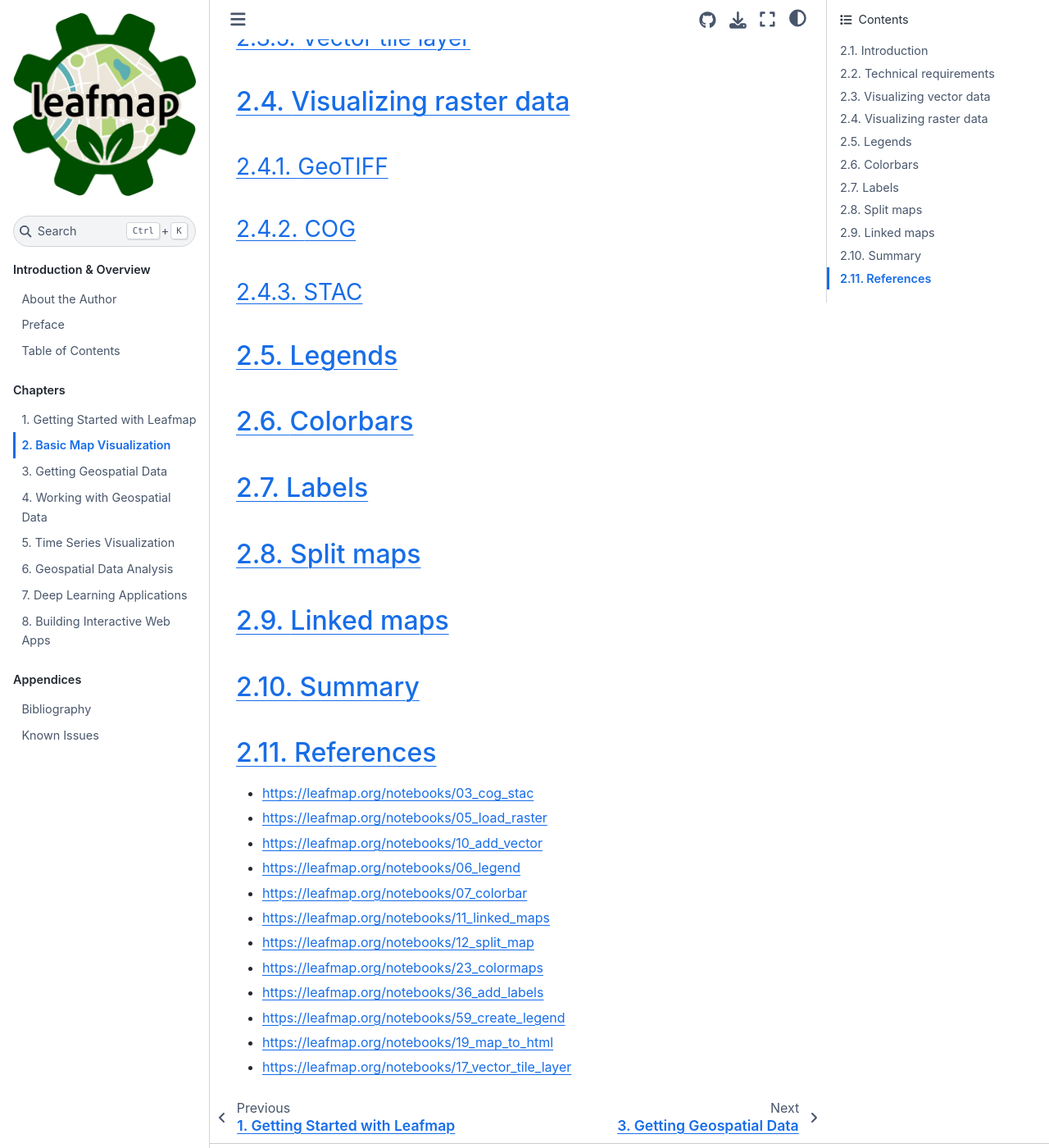
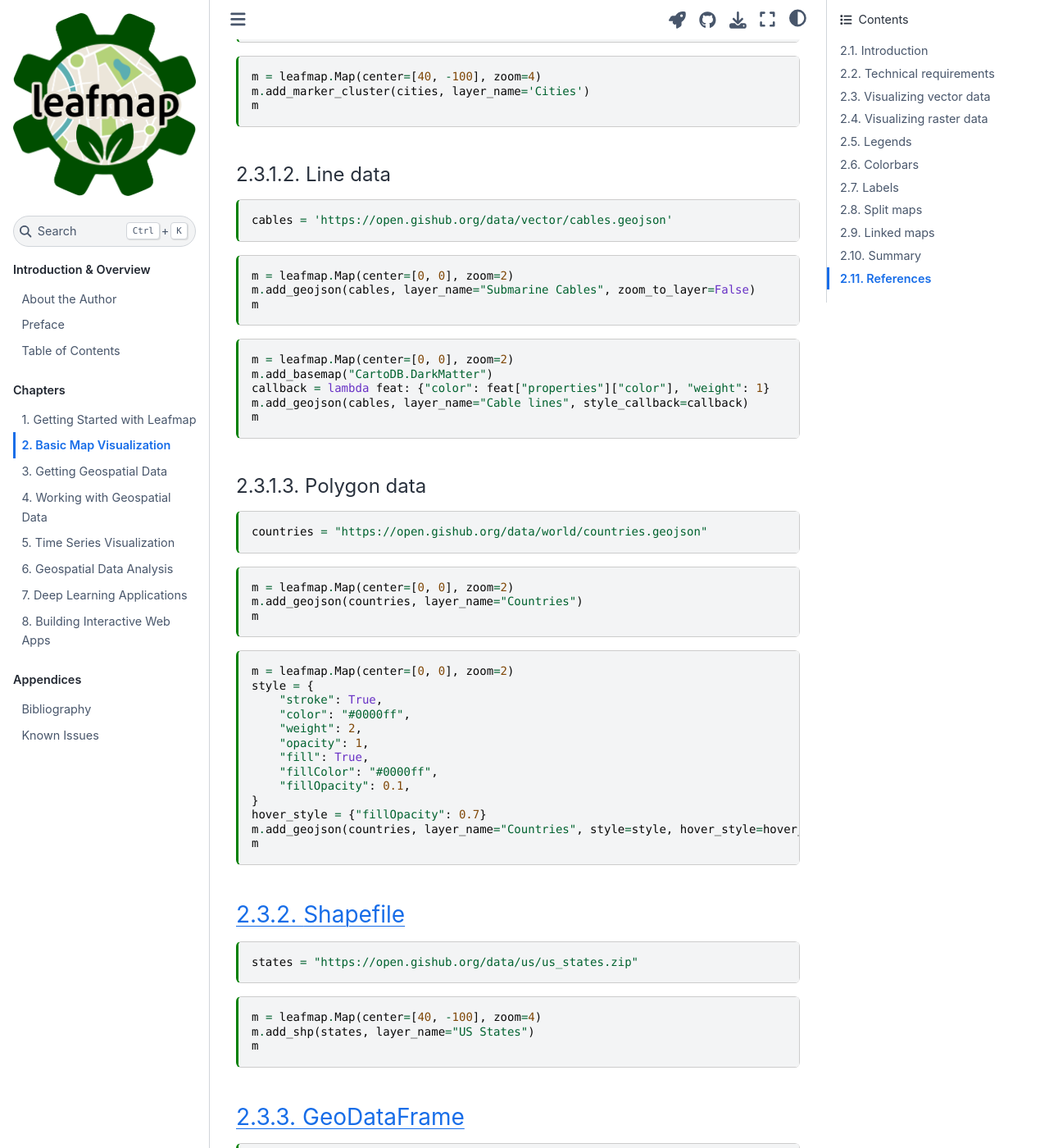
Before and after one commit to giswqs/leafmap-book, a Jupyter Book: the page built from chapters/2_data_viz.md, in a window 1280 px wide and 1400 px high, scrolled down 1518 px. Shown: the whole window at 82% size. Built offline with Jupyter Book 1.0.4 settings and Sphinx 7.4.7 and the Sphinx Book theme 1.1.4, drawn with Linux system fonts in a browser that asks for light colours; some of the changed text lies outside the part shown.

Commit message:
Updated book

````diff
--- a/chapters/2_data_viz.md
+++ b/chapters/2_data_viz.md
@@ -1,16 +1,16 @@
 ---
-jupyter:
-  jupytext:
-    text_representation:
-      extension: .md
-      format_name: markdown
-      format_version: '1.3'
-      jupytext_version: 1.14.5
-  kernelspec:
-    display_name: Python 3
-    language: python
-    name: python3
+jupytext:
+  text_representation:
+    extension: .md
+    format_name: myst
+    format_version: 0.13
+    jupytext_version: 1.14.5
+kernelspec:
+  display_name: Python 3
+  language: python
+  name: python3
 ---
+
 # Basic Map Visualization
 
 ```{contents}
@@ -20,7 +20,13 @@
 
 ## Introduction
 
+Map visualization is a powerful tool for analyzing and communicating spatial data. In this chapter, we will explore various techniques for visualizing vector data on a map. We will cover different file formats and demonstrate how to use them to create interactive and informative maps. By the end of this chapter, you will have a solid understanding of basic map visualization techniques and be able to apply them to your own projects.
+
 ## Technical requirements
+
+```{code-cell} ipython3
+import leafmap
+```
 
 ## Visualizing vector data
 
@@ -28,52 +34,59 @@
 
 #### Point data
 
-```{code-cell} ipython3import leafmap
+```{code-cell} ipython3
+cities = 'https://open.gishub.org/data/us/cities.geojson'
 ```
 
-```{code-cell} ipython3cities = 'https://open.gishub.org/data/world/world_cities.geojson'
+```{code-cell} ipython3
+m = leafmap.Map(center=[40, -100], zoom=4)
 ```
 
-```{code-cell} ipython3m = leafmap.Map()
-```
-
-```{code-cell} ipython3m.add_geojson(cities, layer_name='Cities')
+```{code-cell} ipython3
+m.add_geojson(cities, layer_name='Cities')
 m
 ```
 
-```{code-cell} ipython3m = leafmap.Map()
+```{code-cell} ipython3
+m = leafmap.Map(center=[40, -100], zoom=4)
 m.add_marker_cluster(cities, layer_name='Cities')
 m
 ```
 
 #### Line data
 
-```{code-cell} ipython3url = 'https://open.gishub.org/data/vector/cables.geojson'
+```{code-cell} ipython3
+cables = 'https://open.gishub.org/data/vector/cables.geojson'
 ```
 
-```{code-cell} ipython3m = leafmap.Map(center=[0, 0], zoom=2)
-m.add_geojson(url, layer_name="Submarine Cables", zoom_to_layer=False)
+```{code-cell} ipython3
+m = leafmap.Map(center=[0, 0], zoom=2)
+m.add_geojson(cables, layer_name="Submarine Cables", zoom_to_layer=False)
 m
 ```
 
-```{code-cell} ipython3m = leafmap.Map(center=[0, 0], zoom=2)
+```{code-cell} ipython3
+m = leafmap.Map(center=[0, 0], zoom=2)
 m.add_basemap("CartoDB.DarkMatter")
 callback = lambda feat: {"color": feat["properties"]["color"], "weight": 1}
-m.add_geojson(url, layer_name="Cable lines", style_callback=callback)
+m.add_geojson(cables, layer_name="Cable lines", style_callback=callback)
 m
 ```
 
 #### Polygon data
 
-```{code-cell} ipython3url = "https://open.gishub.org/data/world/countries.geojson"
+```{code-cell} ipython3
+countries = "https://open.gishub.org/data/world/countries.geojson"
 ```
 
-```{code-cell} ipython3m = leafmap.Map(center=[0, 0], zoom=2)
-m.add_geojson(url, layer_name="Countries")
+```{code-cell} ipython3
+m = leafmap.Map(center=[0, 0], zoom=2)
+m.add_geojson(countries, layer_name="Countries")
 m
 ```
 
-```{code-cell} ipython3m = leafmap.Map(center=[0, 0], zoom=2)
+```{code-cell} ipython3
+m = leafmap.Map(center=[0, 0], zoom=2)
 style = {
     "stroke": True,
     "color": "#0000ff",
@@ -84,104 +97,126 @@
     "fillOpacity": 0.1,
 }
 hover_style = {"fillOpacity": 0.7}
-m.add_geojson(url, layer_name="Countries", style=style, hover_style=hover_style)
+m.add_geojson(countries, layer_name="Countries", style=style, hover_style=hover_style)
 m
 ```
 
 ### Shapefile
 
-```{code-cell} ipython3url = "https://open.gishub.org/data/us/us_states.zip"
+```{code-cell} ipython3
+states = "https://open.gishub.org/data/us/us_states.zip"
 ```
 
-```{code-cell} ipython3m = leafmap.Map(center=[40, -100], zoom=4)
-m.add_shp(url, layer_name="US States")
+```{code-cell} ipython3
+m = leafmap.Map(center=[40, -100], zoom=4)
+m.add_shp(states, layer_name="US States")
 m
 ```
 
 ### GeoDataFrame
 
-```{code-cell} ipython3import leafmap
+```{code-cell} ipython3
 import geopandas as gpd
 ```
 
-```{code-cell} ipython3gdf = gpd.read_file(url)
+```{code-cell} ipython3
+gdf = gpd.read_file(states)
 gdf.head()
 ```
 
-```{code-cell} ipython3m = leafmap.Map(center=[40, -100], zoom=4)
+```{code-cell} ipython3
+m = leafmap.Map(center=[40, -100], zoom=4)
 m.add_gdf(gdf, layer_name="US States")
 m
 ```
 
 ### GeoPackage
 
-```{code-cell} ipython3url = "https://open.gishub.org/data/us/us_regions.gpkg"
+```{code-cell} ipython3
+regions = "https://open.gishub.org/data/us/us_regions.gpkg"
 ```
 
-```{code-cell} ipython3m = leafmap.Map(center=[40, -100], zoom=4)
-m.add_vector(url, layer_name="US Regions")
+```{code-cell} ipython3
+m = leafmap.Map(center=[40, -100], zoom=4)
+m.add_vector(regions, layer_name="US Regions")
 m
 ```
 
 ### Vector tile layer
 
-```{code-cell} ipython3url = 'https://tile.nextzen.org/tilezen/vector/v1/512/all/{z}/{x}/{y}.mvt?api_key=gCZXZglvRQa6sB2z7JzL1w'
-attribution = "Nextzen"
-```
-
-```{code-cell} ipython3m = leafmap.Map()
-m.add_vector_tile_layer(url, attribution)
+```{code-cell} ipython3
+m = leafmap.Map()
+url = "https://planetarycomputer.microsoft.com/api/data/v1/vector/collections/ms-buildings/tilesets/global-footprints/tiles/{z}/{x}/{y}"
+attribution = "Microsoft"
+vector_tile_layer_styles = {}
+m.add_vector_tile_layer(url, attribution, vector_tile_layer_styles)
 m
 ```
 
 ## Visualizing raster data
 
 ```{code-cell} ipython3
+
 ```
 
 ### GeoTIFF
 
 ```{code-cell} ipython3
+dem = 'dem.tif'
+landsat = 'landsat.tif'
+```
+
+```{code-cell} ipython3
+dem_url = 'https://open.gishub.org/data/raster/dem.tif'
+landsat_url = 'https://open.gishub.org/data/raster/landsat7.tif'
 ```
 
 ### COG
 
 ```{code-cell} ipython3
+
 ```
 
 ### STAC
 
 ```{code-cell} ipython3
+
 ```
 
 ## Legends
 
 ```{code-cell} ipython3
+
 ```
 
 ## Colorbars
 
 ```{code-cell} ipython3
+
 ```
 
 ## Labels
 
 ```{code-cell} ipython3
+
 ```
 
 ## Split maps
 
 ```{code-cell} ipython3
+
 ```
 
 ## Linked maps
 
 ```{code-cell} ipython3
+
 ```
 
 ## Summary
 
 ```{code-cell} ipython3
+
 ```
 
 ## References
````
Also changed, not shown: 1 other file.
